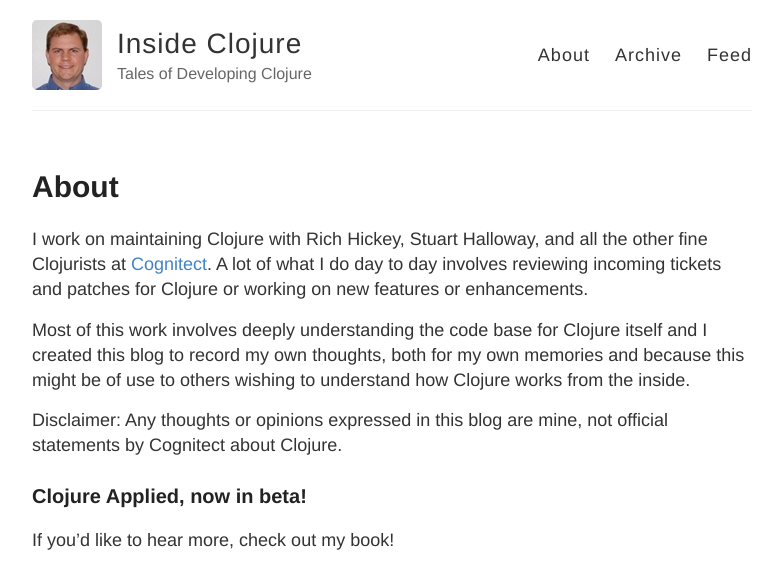
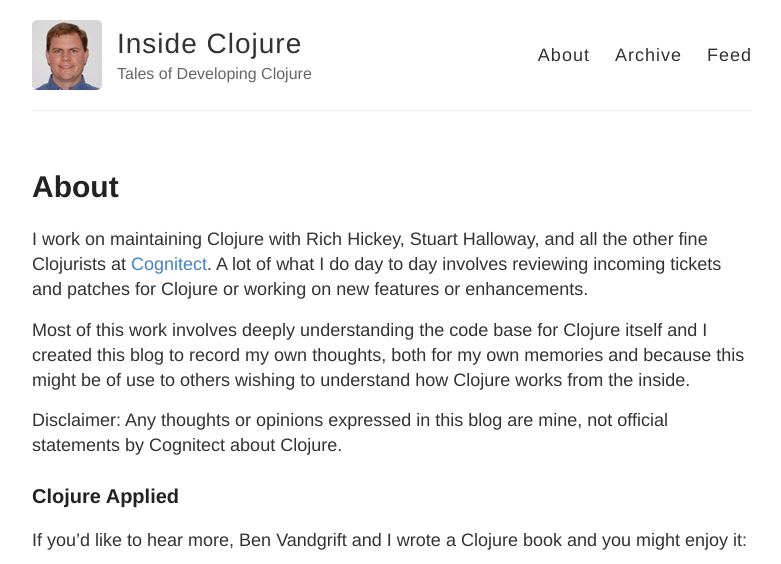
Before and after one commit to insideclojure/insideclojure.github.io, a Jekyll site: the page built from about.md, in a window 1280 px wide, cut to the strip 0-564 px from the top of the page. Shown: the whole strip, without its empty margins (248-1029 px from the left). Built offline with Jekyll 4.4.1, drawn with Linux system fonts in a browser that asks for light colours; comment, search, counter and statistics services are not loaded.

Commit message:
update about

```diff
--- a/about.md
+++ b/about.md
@@ -16,9 +16,9 @@
 Disclaimer: Any thoughts or opinions expressed in this blog are mine, not official
 statements by Cognitect about Clojure.
 
-### Clojure Applied, now in beta!
+### Clojure Applied
 
-If you'd like to hear more, check out my book!
+If you'd like to hear more, Ben Vandgrift and I wrote a Clojure book and you might enjoy it:
 
 <iframe border="0px" height="182px" seamless="true" src="https://pragprog.com/products/buy_now_insert/vmclojeco" width="155px">
 Buy Now
```
